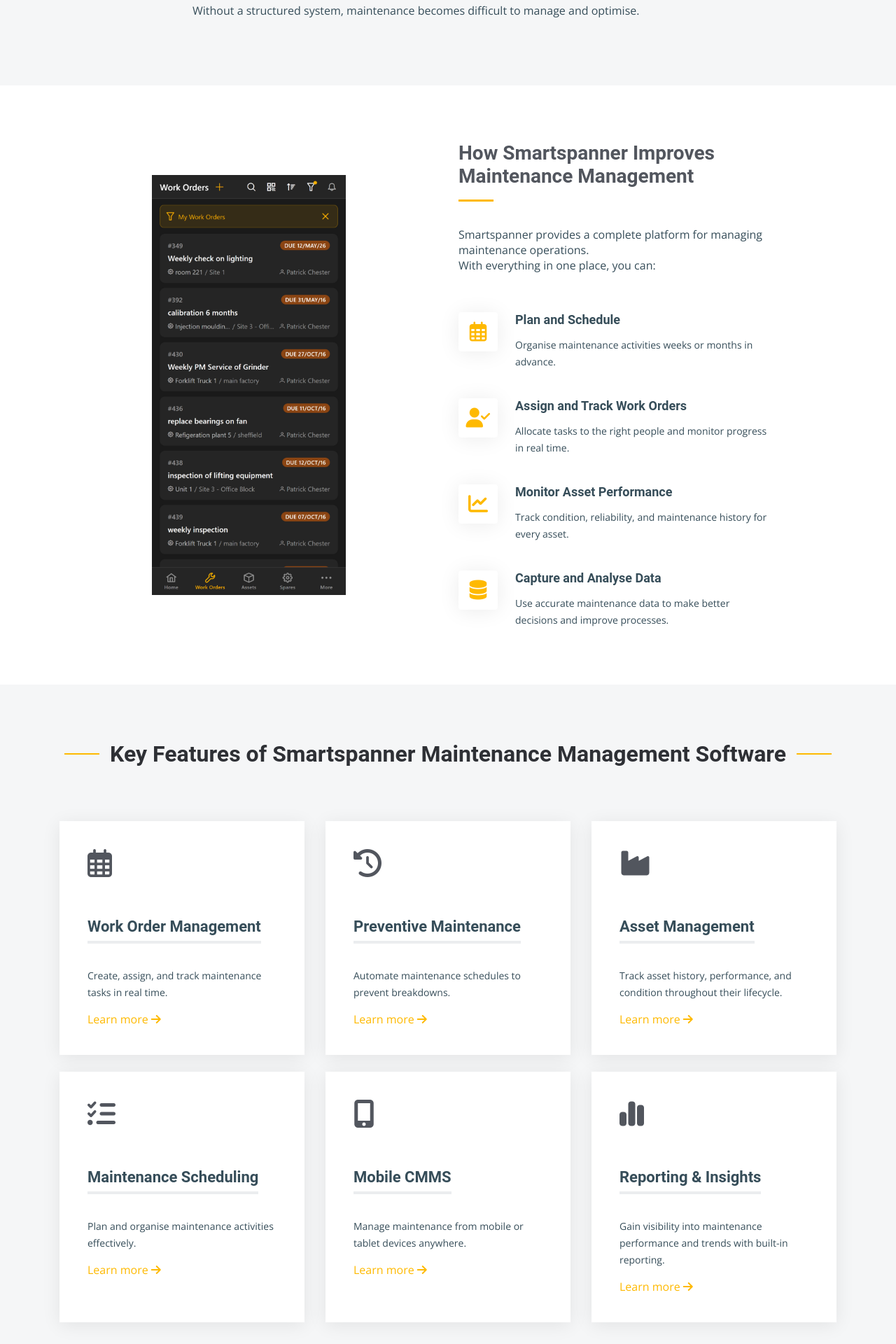
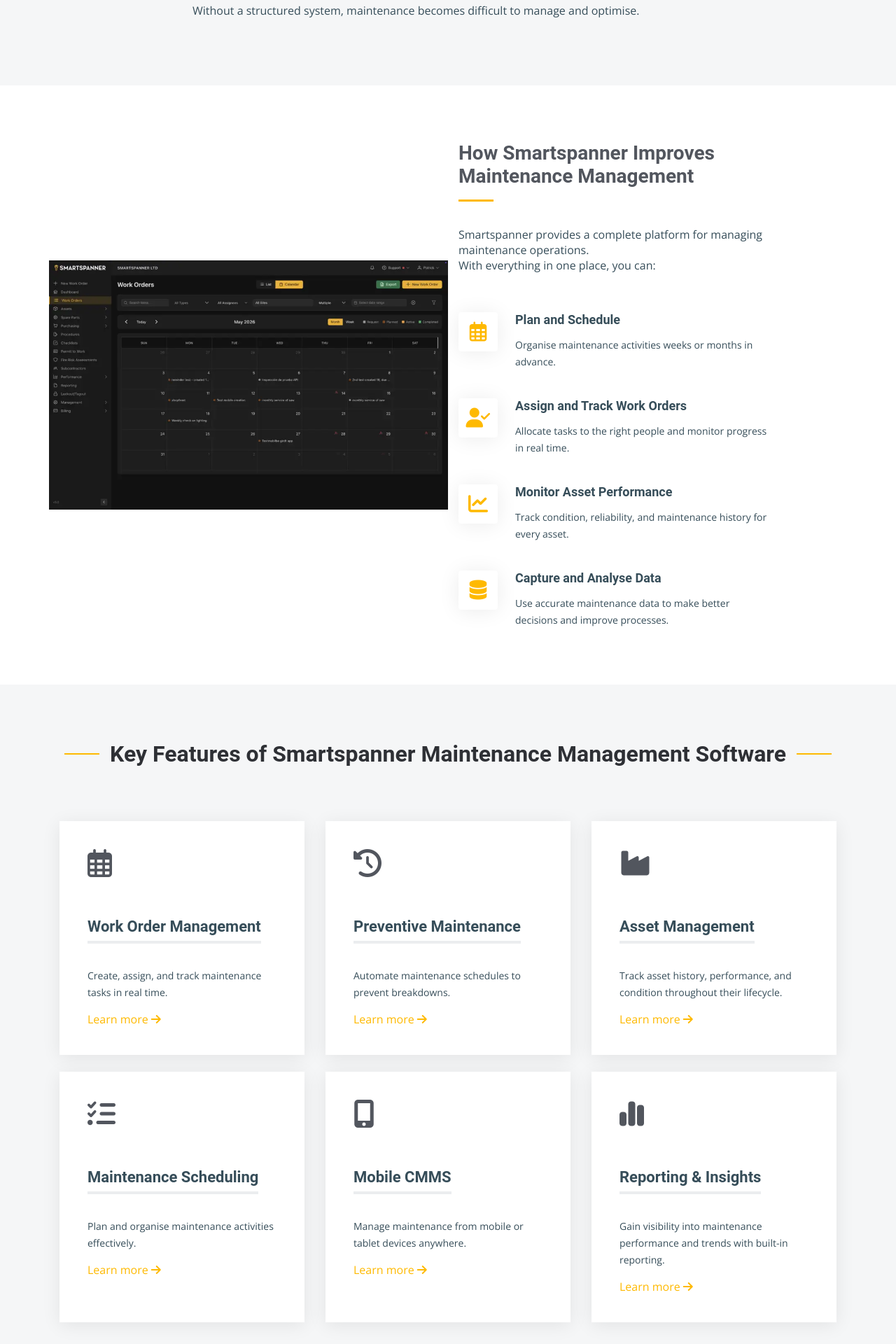
Before and after one commit to smartspanner/smartspanner.com, a Jekyll site: the page built from maintenance-management-software.html, in a window 1280 px wide. Shown: the part 1747-3667 px from the top of the page at 70% size. Built offline with Jekyll 4.4.1, drawn with Linux system fonts in a browser that asks for light colours.

Commit message:
style: update maintenance management screenshots

```diff
--- a/maintenance-management-software.html
+++ b/maintenance-management-software.html
@@ -77,7 +77,7 @@
   <section id="how-it-works" class="alt-services">
     <div class="container">
       <div class="row align-items-center">
-        <div class="col-lg-6 img-bg" style="background-image: url({{ '/assets/img/iphone.png' | relative_url }});"></div>
+        <div class="col-lg-6 img-bg" style="background-image: url({{ '/assets/img/features/work-order-calendar-thumb.webp' | relative_url }});"></div>
         <div class="col-lg-5 d-flex flex-column">
           <h3>How Smartspanner Improves Maintenance Management</h3>
           <p>Smartspanner provides a complete platform for managing maintenance operations.<br>
@@ -350,7 +350,7 @@
   <section id="why-smartspanner" class="alt-services">
     <div class="container">
       <div class="row align-items-center">
-        <div class="col-lg-6 img-bg" style="background-image: url({{ '/assets/img/laptop-thumb.webp' | relative_url }});"></div>
+        <div class="col-lg-6 img-bg" style="background-image: url({{ '/assets/img/features/asset-register-thumb.webp' | relative_url }});"></div>
         <div class="col-lg-5 d-flex flex-column">
           <h3>Why Smartspanner is Different</h3>
 
@@ -417,7 +417,7 @@
           </div>
         </div>
         <div class="col-lg-6">
-          <img src="{{ '/assets/img/features-3.jpg' | relative_url }}" class="img-fluid" alt="Maintenance Management Best Practices" loading="lazy">
+          <img src="{{ '/assets/img/features/procedures-thumb.webp' | relative_url }}" class="img-fluid" alt="Maintenance Management Best Practices" loading="lazy">
         </div>
       </div>
     </div>
```
Also changed, not shown: assets/img/features/asset-register-thumb.webp (added), assets/img/features/asset-register.png (added).
